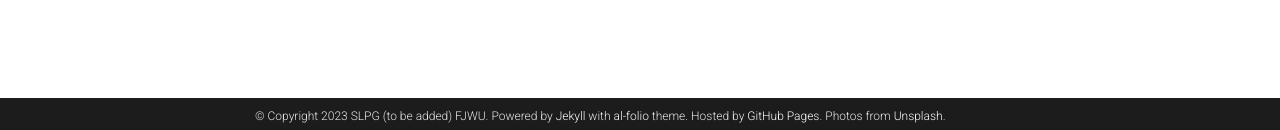
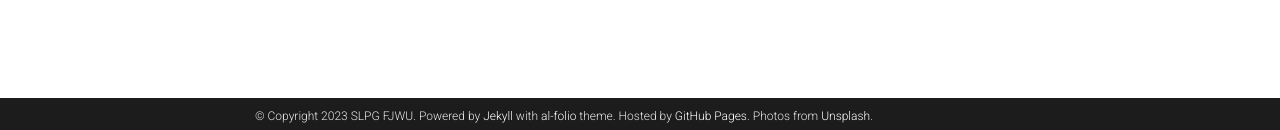
Before and after one commit to slpg-fjwu/github.io, a Jekyll site: the page built from _pages/publications.md, in a window 1280 px wide. Shown: the part 767-897 px from the top of the page. Built offline with Jekyll 4.4.1, drawn with Linux system fonts in a browser that asks for light colours; comment, search, counter and statistics services are not loaded; a style sheet for code colours, icons or effects is not loaded.

Commit message:
Update _config.yml

```diff
--- a/_config.yml
+++ b/_config.yml
@@ -4,11 +4,11 @@
 
 title: SLPG  # the website title (if blank, full name will be used instead)
 first_name: SLPG
-middle_name: (to be added)
+middle_name:
 last_name: FJWU
-email: you@example.com
+email: sadaf.abdulrauf@gmail.com
 description: > # the ">" symbol means to ignore newlines until "footer_text:"
-  A simple, whitespace theme for academics. Based on [*folio](https://github.com/bogoli/-folio) design.
+  A simple, whitespace theme for academics.
 footer_text: >
   Powered by <a href="https://jekyllrb.com/" target="_blank">Jekyll</a> with <a href="https://github.com/alshedivat/al-folio">al-folio</a> theme.
   Hosted by <a href="https://pages.github.com/" target="_blank">GitHub Pages</a>.
```
